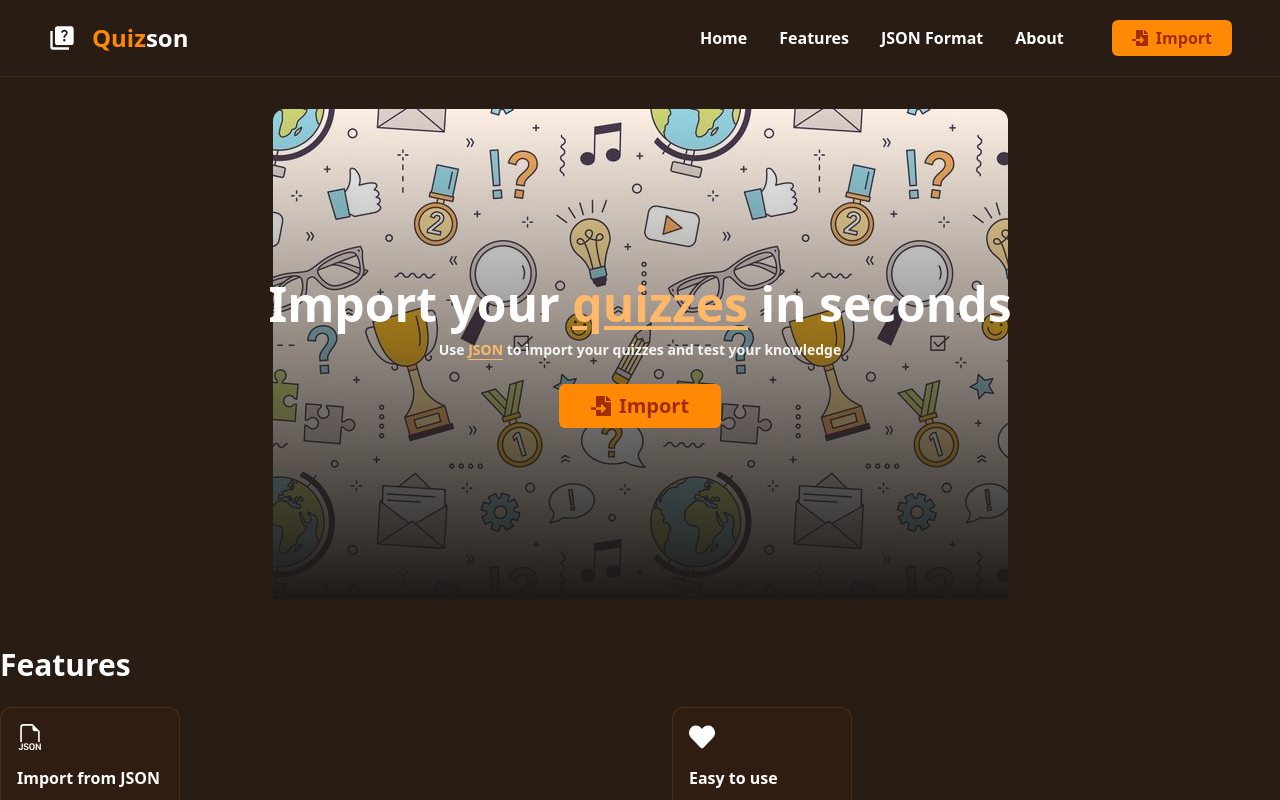
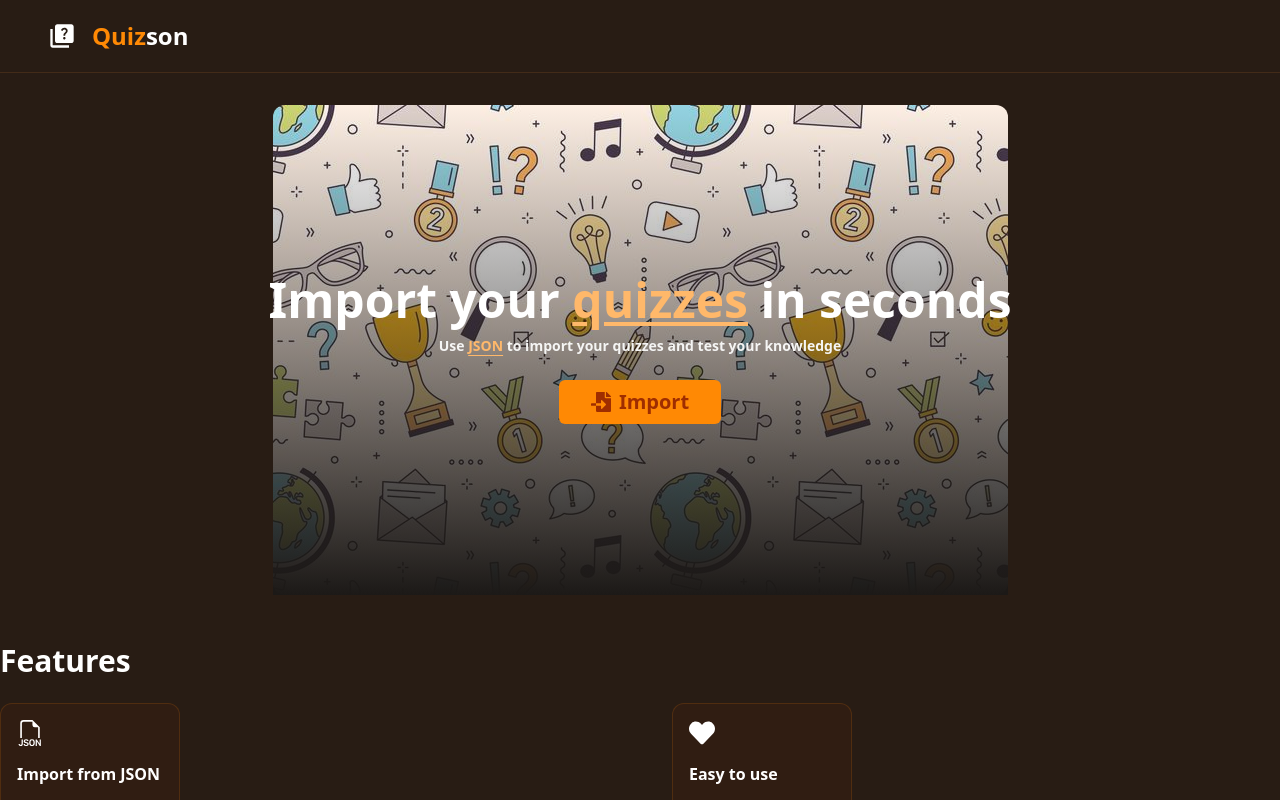
Before and after one commit to Dedo-Finger2/quizson-react, a React (Vite) app: page / in a window 1280 px wide. Shown: the top 800 px of the page. Built offline with nearby package versions, Linux system fonts and the light colour scheme.

Commit message:
Removes Navbar Links (saved to obsidian for later)

```diff
--- a/src/components/Navbar/index.tsx
+++ b/src/components/Navbar/index.tsx
@@ -1,6 +1,4 @@
 import { MdQuiz } from "react-icons/md";
-import { FaFileImport } from "react-icons/fa";
-import { Link } from "react-router";
 
 function Navbar() {
   return (
@@ -12,29 +10,6 @@ function Navbar() {
           son
         </span>
       </div>
-      <div className="flex gap-12 items-center">
-        <div className="flex gap-8">
-          <span className="transition-colors ease-in-out font-semibold cursor-pointer hover:text-orange-400">
-            <Link to="/">Home</Link>
-          </span>
-          <span className="transition-colors ease-in-out font-semibold cursor-pointer hover:text-orange-400">
-            <a href="#Features">Features</a>
-          </span>
-          <span className="transition-colors ease-in-out font-semibold cursor-pointer hover:text-orange-400">
-            <a href="#JSONFormat">JSON Format</a>
-          </span>
-          <span className="transition-colors ease-in-out font-semibold cursor-pointer hover:text-orange-400">
-            <a href="#About">About</a>
-          </span>
-        </div>
-        <Link
-          className="bg-orange-400 text-md px-5 py-1.5 transition-colors ease-in-out font-bold flex items-center gap-2 rounded-md hover:cursor-pointer text-orange-800 hover:bg-orange-500"
-          to="/upload-file"
-        >
-          <FaFileImport />
-          Import
-        </Link>
-      </div>
     </div>
   );
 }
```
